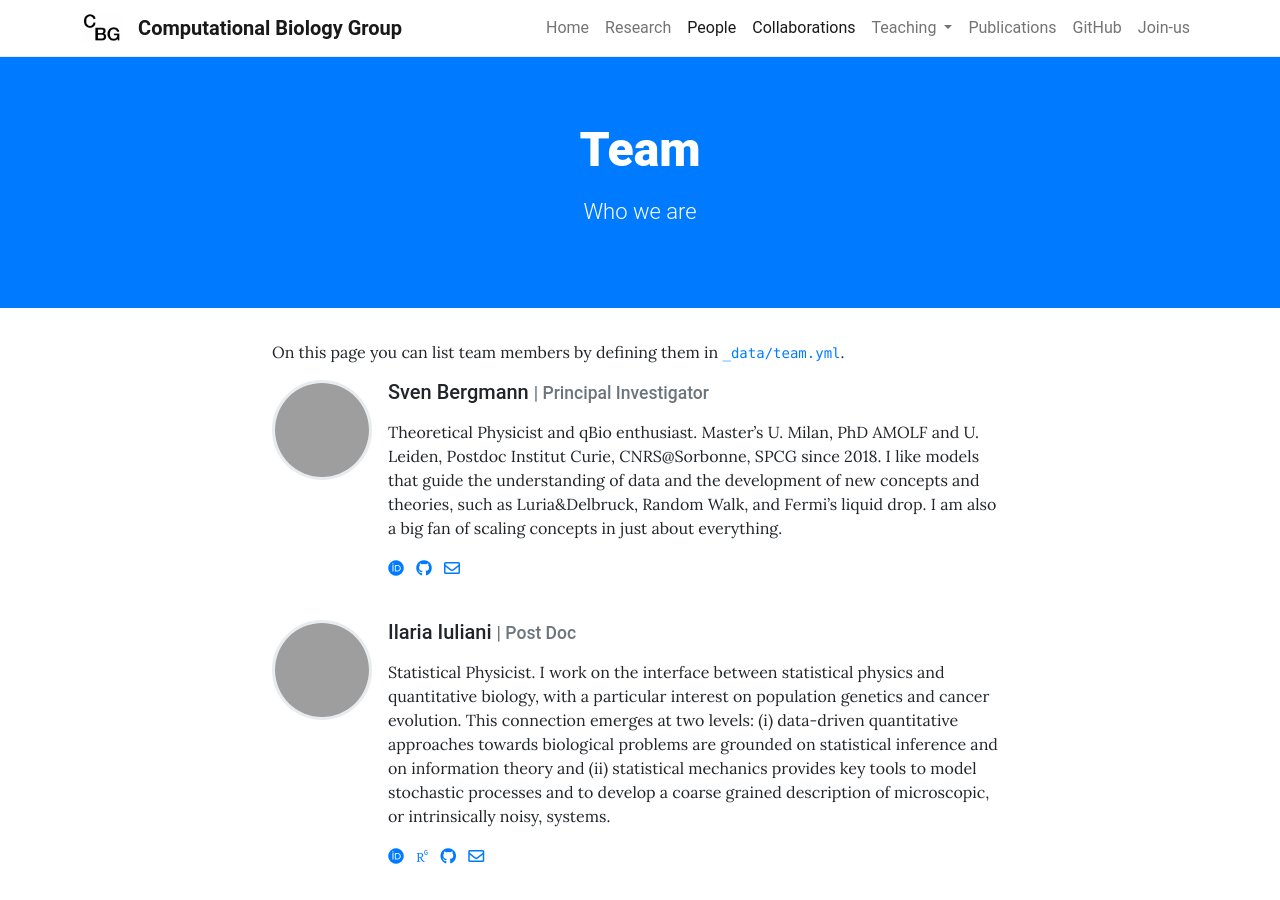
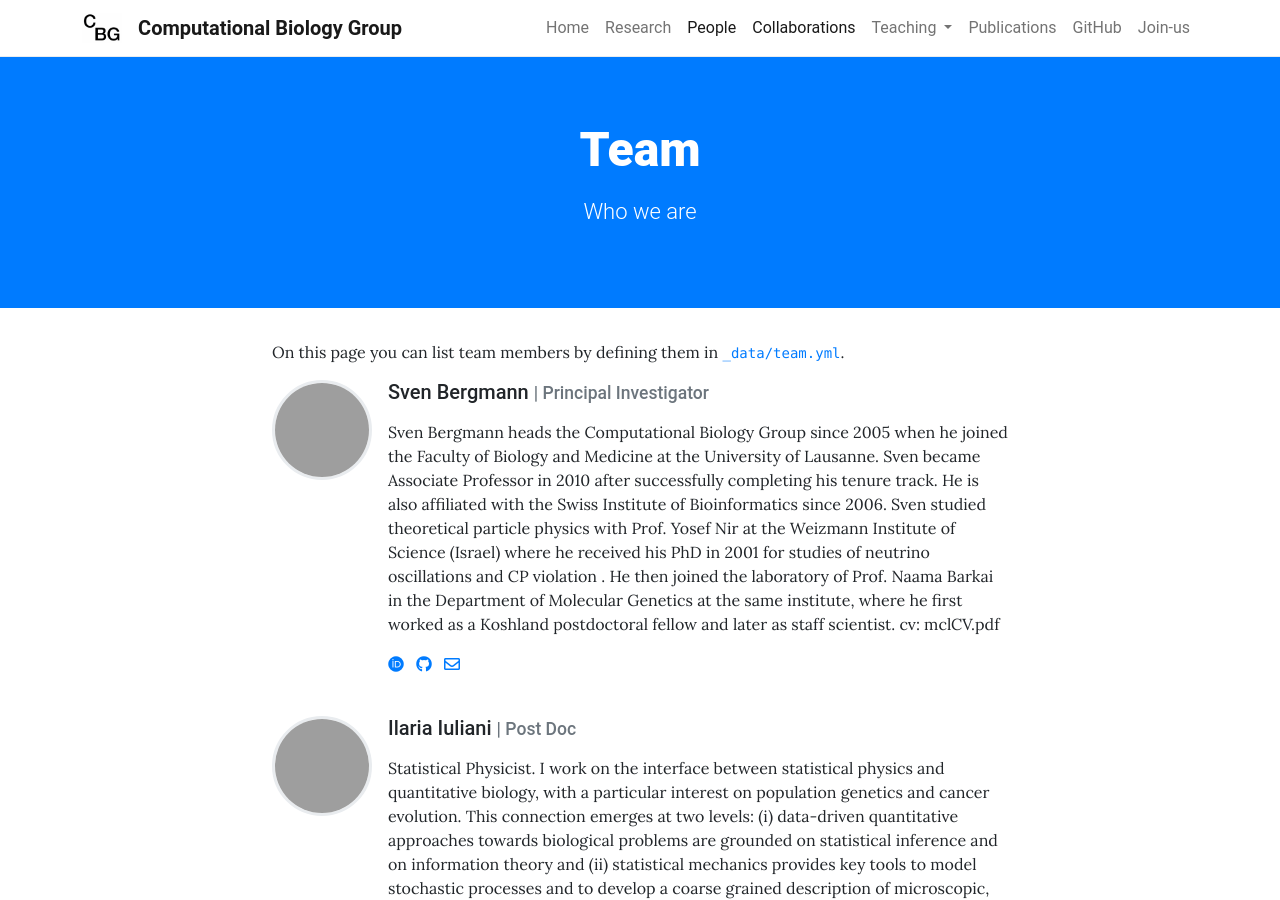
Before and after one commit to ilaria-iuliani/CBG, a Jekyll site: the page built from pages/team.md, in a window 1280 px wide and 900 px high, cut to the strip 0-900 px from the top of the window. Built offline with Jekyll 4.4.1, drawn with Linux system fonts in a browser that asks for light colours; some web fonts are replaced; grey boxes are pictures that could not be loaded.

Commit message:
Update team.yml

```diff
--- a/_data/team.yml
+++ b/_data/team.yml
@@ -4,8 +4,7 @@
   role: Principal Investigator # Will appear next to name
   image: /images/people/ilaria.jpeg # Can be external link
   description: > # Can be Markdown
-    Theoretical Physicist and qBio enthusiast. Master's U. Milan, PhD AMOLF and U. Leiden, Postdoc Institut Curie, CNRS@Sorbonne, SPCG since 2018. I like models that guide the understanding of data and the development of new concepts and theories, such as Luria&Delbruck, Random Walk, and Fermi's liquid drop. I am also a big fan of scaling concepts in just about everything.
-  cv: mclCV.pdf
+      Sven Bergmann heads the Computational Biology Group since 2005 when he joined the Faculty of Biology and Medicine at the University of Lausanne. Sven became Associate Professor in 2010 after successfully completing his tenure track. He is also affiliated with the Swiss Institute of Bioinformatics  since 2006. Sven studied theoretical particle physics with Prof. Yosef Nir  at the Weizmann Institute of Science  (Israel) where he received his PhD in 2001 for studies of neutrino oscillations and CP violation . He then joined the laboratory of Prof. Naama Barkai  in the Department of Molecular Genetics at the same institute, where he first worked as a Koshland postdoctoral fellow and later as staff scientist.  cv: mclCV.pdf
   email: marco.cosentino-lagomarsino@ifom.eu
   scholar: user=jJ0S7vUAAAAJ&hl=en
   #researchgate: researchgate_name
```
